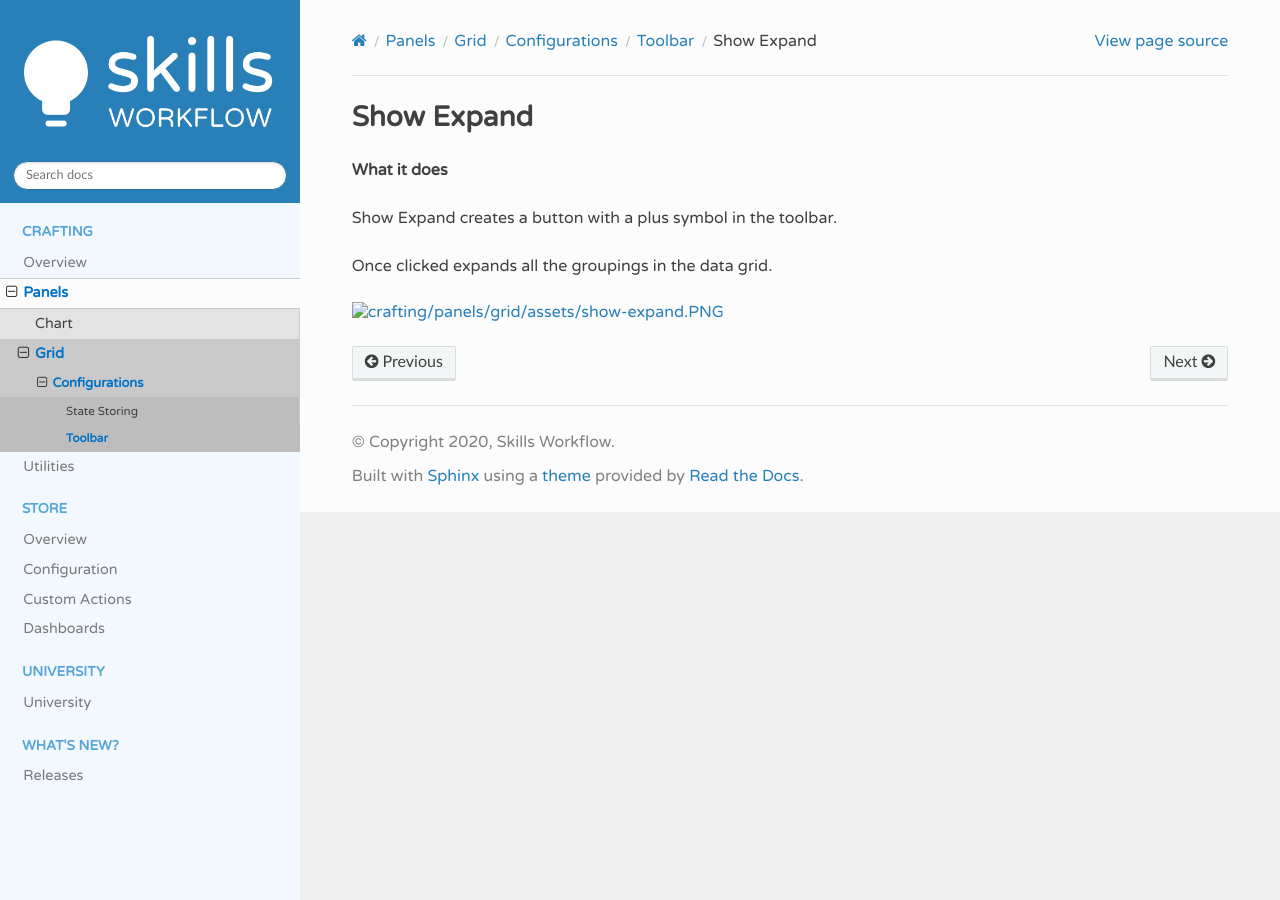
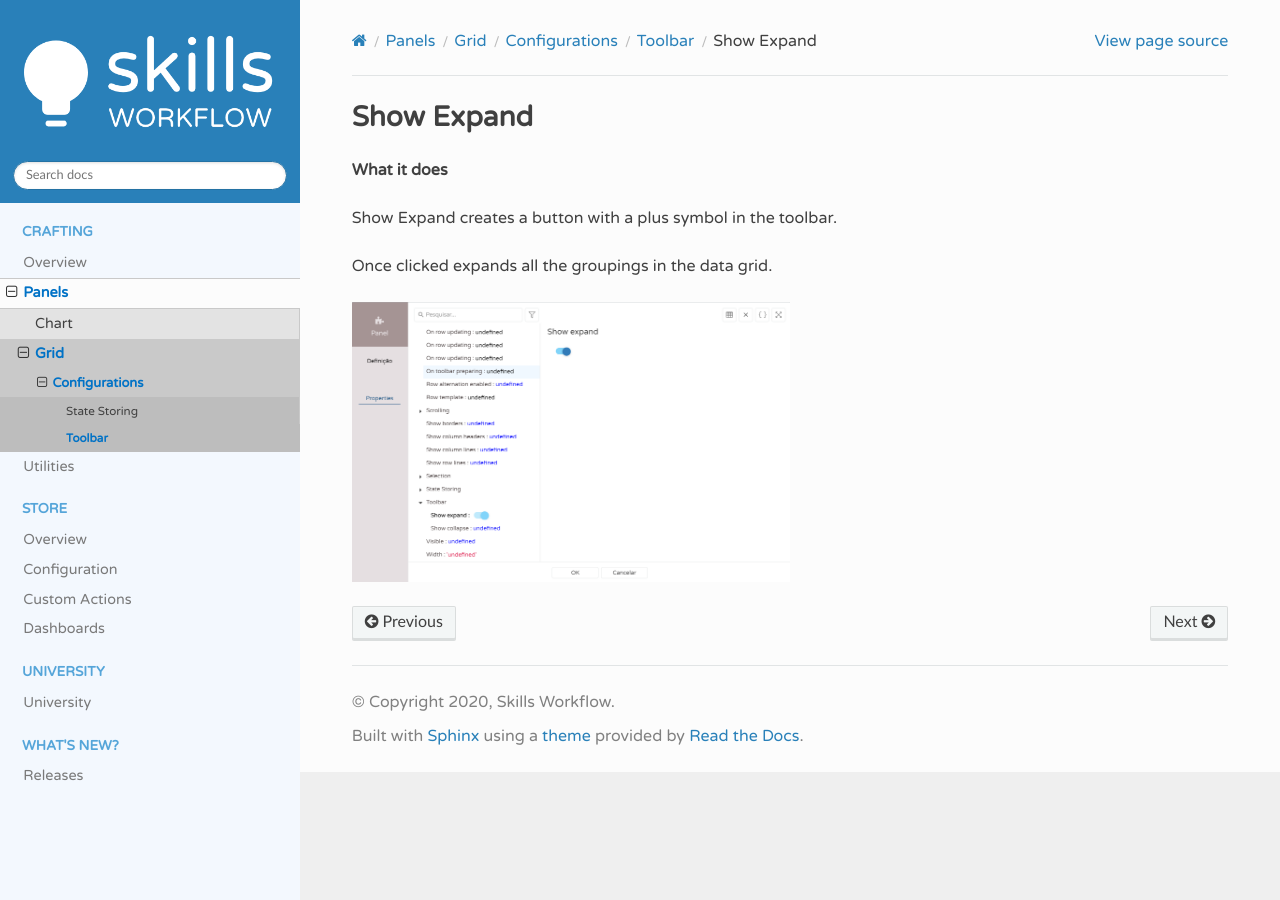
Before and after one commit to ndangeles/Documentation, a Sphinx documentation site: the page built from docs/crafting/panels/grid/configurations/toolbar/show-expand.rst, in a window 1280 px wide. Built offline with Sphinx 7.4.7 and the Read the Docs theme 2.0.0, drawn with Linux system fonts in a browser that asks for light colours.

Commit message:
Update show-expand.rst

```diff
--- a/docs/crafting/panels/grid/configurations/toolbar/show-expand.rst
+++ b/docs/crafting/panels/grid/configurations/toolbar/show-expand.rst
@@ -7,5 +7,5 @@ Show Expand creates a button with a plus symbol in the toolbar.
 
 Once clicked expands all the groupings in the data grid.
 
-.. image:: ../../assets/show-expand.PNG
+.. image:: ../../assets/show-expand.png
    :width: 50%
```
